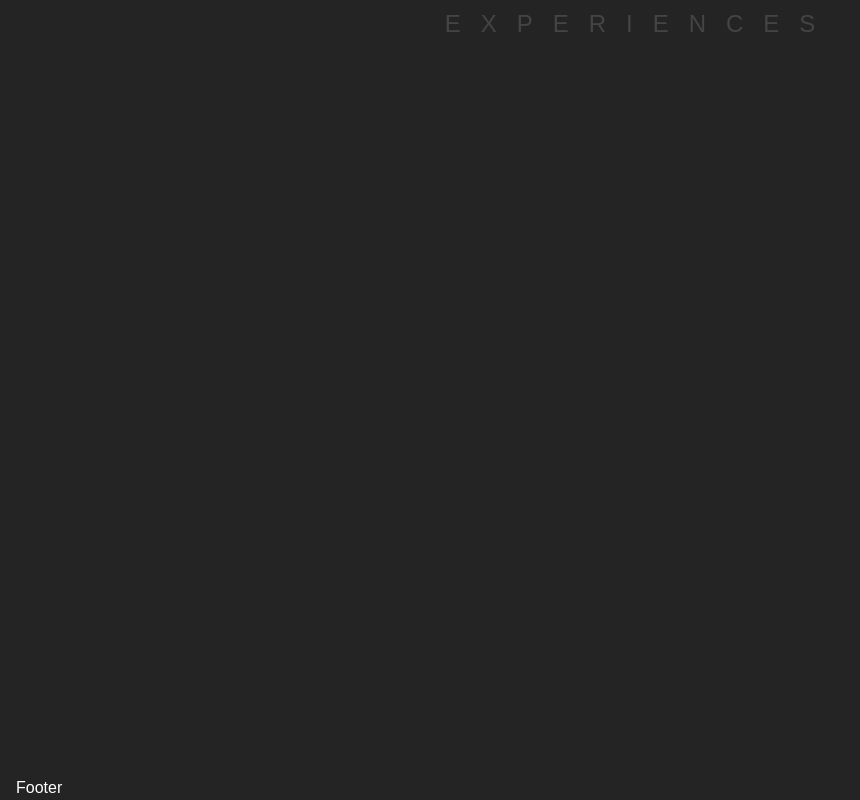
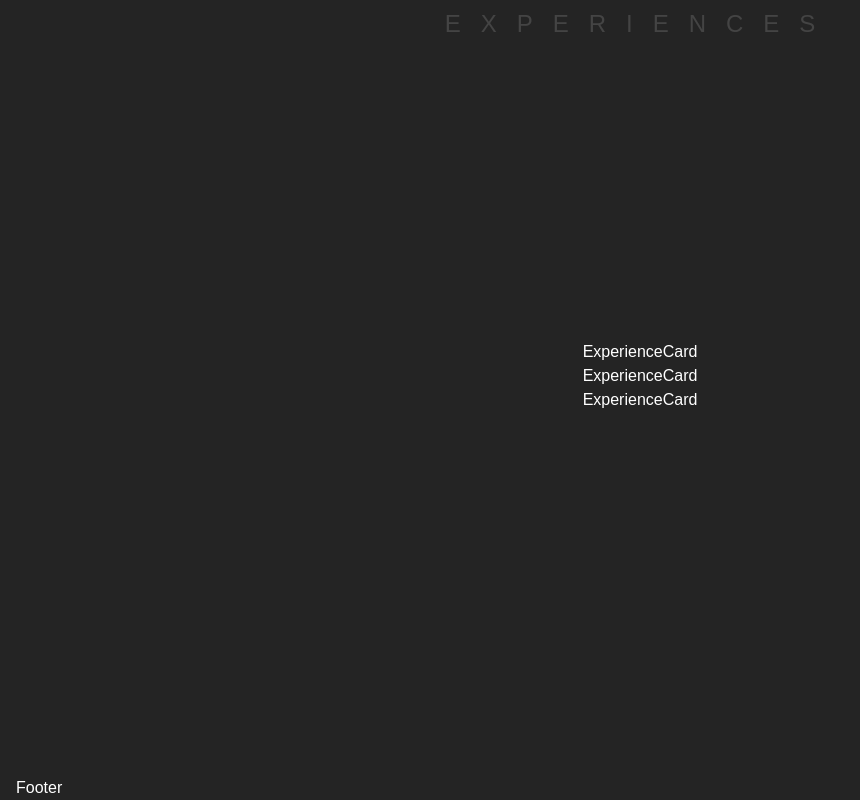
Before and after one commit to RamezTaher/Portfolio, a React (Create React App) app: page / in a window 1280 px wide. Shown: the part 1690-2490 px from the top of the page, without its empty margins (0-860 px from the left). Built offline with nearby package versions, Linux system fonts and the light colour scheme.

Commit message:
implementing experiences cards

```diff
--- a/src/components/Experiences.jsx
+++ b/src/components/Experiences.jsx
@@ -1,5 +1,6 @@
 import React from "react"
 import { motion } from "framer-motion"
+import ExperienceCard from "./ExperienceCard"
 
 const Experiences = () => {
   return (
@@ -17,7 +18,11 @@ const Experiences = () => {
         Experiences
       </h3>
 
-      <div></div>
+      <div>
+        <ExperienceCard />
+        <ExperienceCard />
+        <ExperienceCard />
+      </div>
     </motion.div>
   )
 }
```
